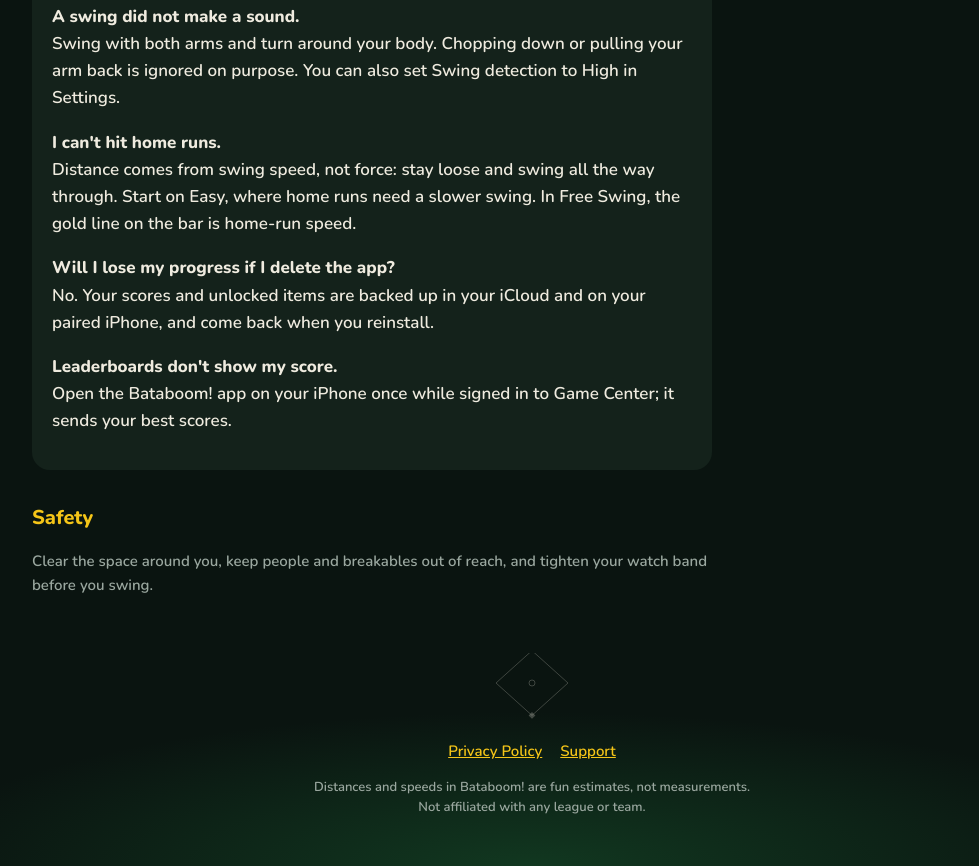
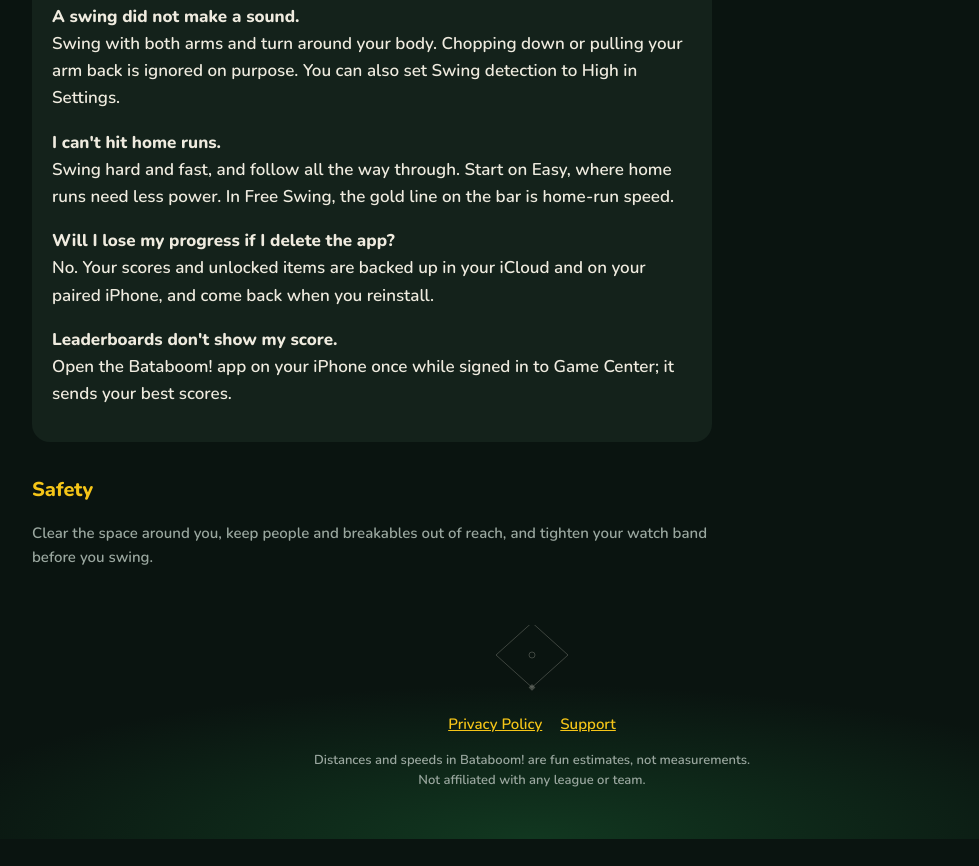
Before and after one commit to DanielLin0516/bataboom, a plain HTML site: page index.html in a window 1280 px wide. Shown: the part 2179-3045 px from the top of the page, without its empty margins (108-1087 px from the left). After the commit the page ends 3018 px from the top, so only its background shows below. Drawn offline with nearby package versions, Linux system fonts and the light colour scheme.

Commit message:
FAQ: swing hard and fast

```diff
--- a/index.html
+++ b/index.html
@@ -91,7 +91,7 @@
       <p><strong>A swing did not make a sound.</strong><br>
       Swing with both arms and turn around your body. Chopping down or pulling your arm back is ignored on purpose. You can also set Swing detection to High in Settings.</p>
       <p><strong>I can't hit home runs.</strong><br>
-      Distance comes from swing speed, not force: stay loose and swing all the way through. Start on Easy, where home runs need a slower swing. In Free Swing, the gold line on the bar is home-run speed.</p>
+      Swing hard and fast, and follow all the way through. Start on Easy, where home runs need less power. In Free Swing, the gold line on the bar is home-run speed.</p>
       <p><strong>Will I lose my progress if I delete the app?</strong><br>
       No. Your scores and unlocked items are backed up in your iCloud and on your paired iPhone, and come back when you reinstall.</p>
       <p><strong>Leaderboards don't show my score.</strong><br>
```
